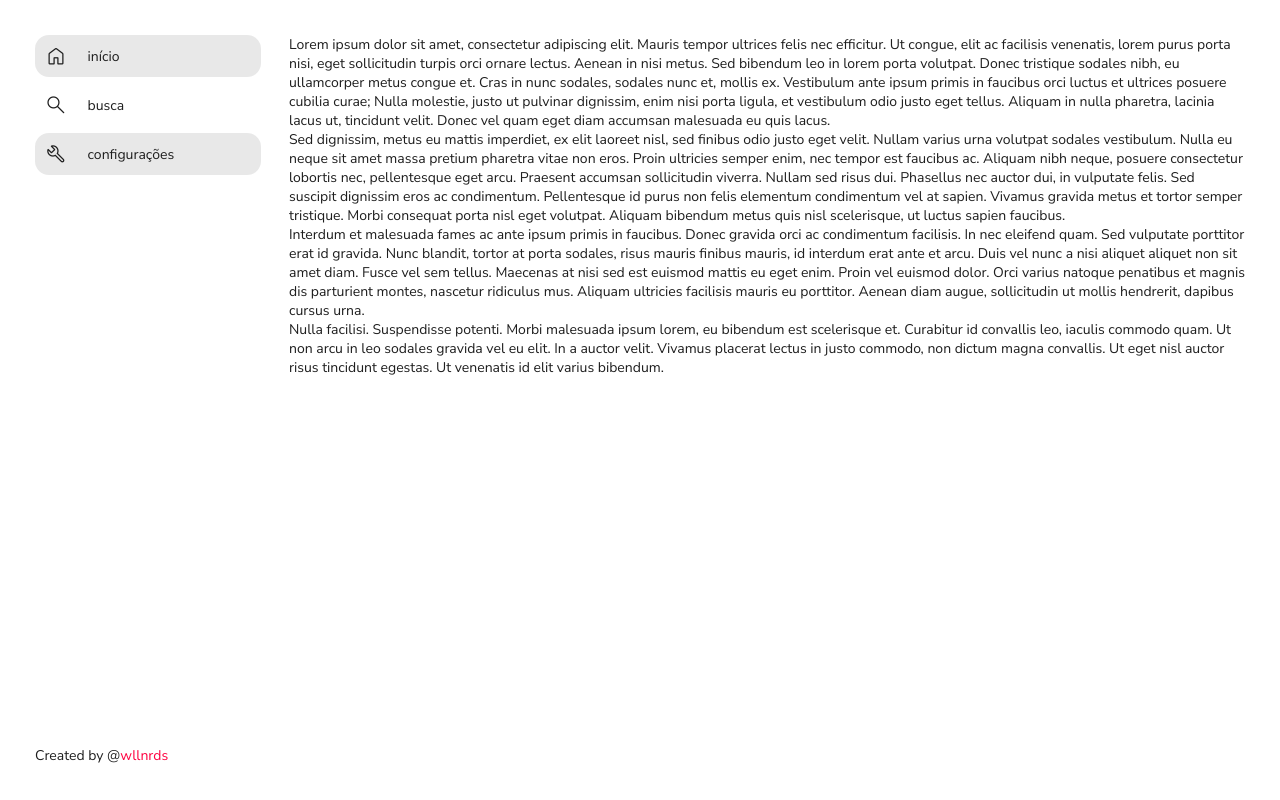
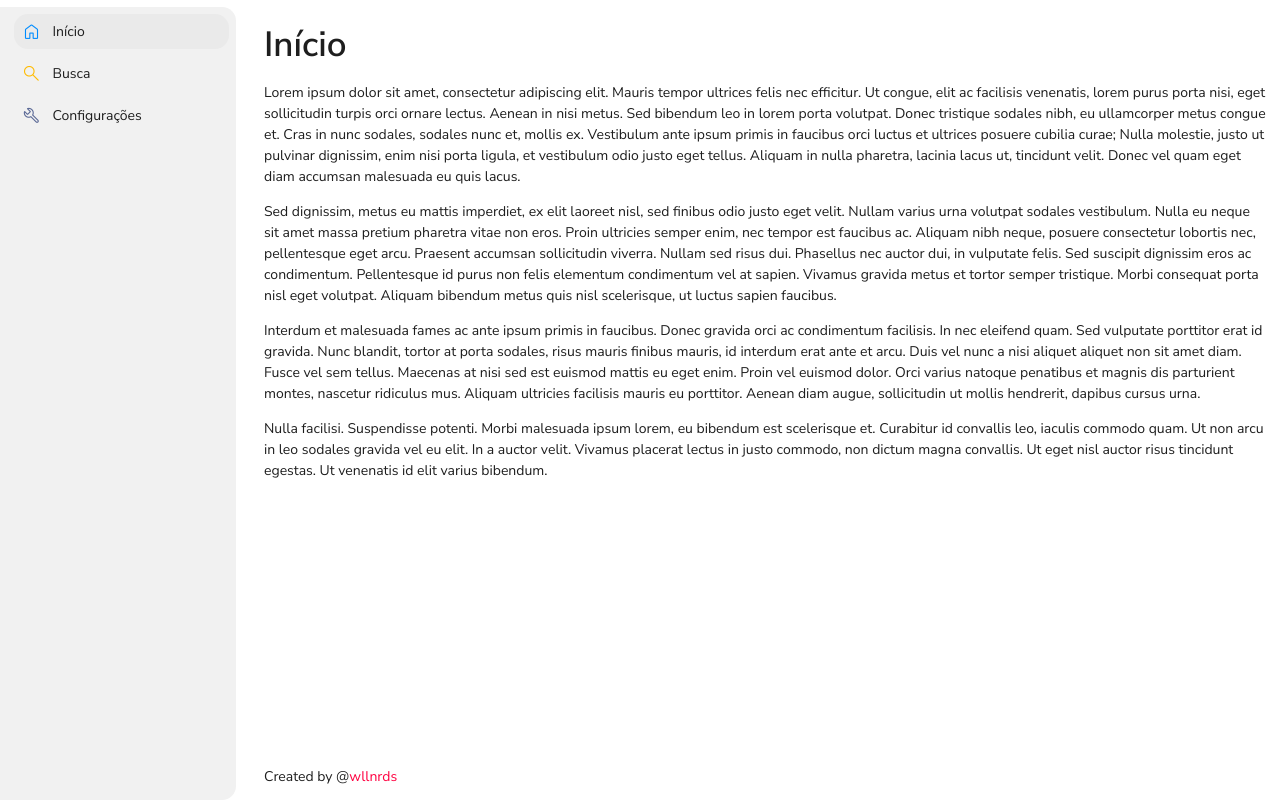
Before and after one commit to walmeidaw/dot3det, a Next.js app: page / in a window 1280 px wide. Built offline with nearby package versions, Linux system fonts and the light colour scheme.

Commit message:
Melhorias
- redesign do menu
- alterações da titlebar na PWA no modo control

```diff
--- a/app/layout.js
+++ b/app/layout.js
@@ -27,13 +27,14 @@ export default function RootLayout({ children }) {
       <body>
         <PushNotification />
         <div className={ classes.Layout }>
+          <aside className={ classes.Bar }>🐲</aside>
           <Menu />
           <main className={ classes.Main }>
             <div className={ classes.Content }>
               {children}
             </div>
+            <footer className={ classes.Footer }>Created by @<Link href="https://twitter.com/wllnrds">wllnrds</Link></footer>
           </main>
-          <footer className={ classes.Footer }>Created by @<Link href="https://twitter.com/wllnrds">wllnrds</Link></footer>
         </div>
       </body>
     </html>
--- a/app/layout.module.scss
+++ b/app/layout.module.scss
@@ -1,31 +1,70 @@
 .Layout {
 	display: grid;
-	grid-template-columns: minmax(1cm, 4rem) 1fr;
+	grid-template-columns: auto 1fr;
 	grid-template-rows: 1fr;
 	grid-template-areas:
-		"menu main"
-		"footer footer";
+		"menu main";
 
 	gap: 1rem;
 	grid-auto-flow: column dense;
-	height: 100%;
-	margin: auto;
-	padding: 2rem;
+	height: calc( 100% - var(--space) ) ;
 	width: 100%;
+
+	margin: var(--space) auto 0 auto;
 
 	.Main {
 		padding: var(--space);
 		grid-area: main;
 		overflow: auto;
+		display: flex;
+		flex-direction: column;
 	}
 
 	.Content{
-		// nada aqui ainda
+		flex: 1;
+		padding: var(--space);
+
+		h1{
+			font-size: 2.5rem;
+			margin-bottom: 1rem;
+		}
+
+		p{
+			font-size: 1rem;
+			line-height: 1.5;
+			margin-bottom: calc( var(--space)*2 );
+		}
 	}
 
 	.Footer{
 		grid-area: footer;
 		padding: var(--space);
+	}
+
+	@media (display-mode: window-controls-overlay){
+		margin-top: calc( env(titlebar-area-height, 33px) + var(--space) );
+		height: calc( 100% - env(titlebar-area-height, 33px ) - var(--space) ) ;
+	}
+}
+
+.Bar{
+	display: none;
+
+	@media (display-mode: window-controls-overlay) {
+		position: fixed;
+		background: rgb(var(--main-two-rgb));
+
+		display: flex;
+		align-items: center;
+		padding: var(--space);
+
+		left: env(titlebar-area-x, 0);
+		top: env(titlebar-area-y, 0);
+
+		width: env(titlebar-area-width, 100%);
+		height: env(titlebar-area-height, 33px);
+
+		color: rgb(var(--contrast-rgb));
 	}
 }
 
@@ -34,11 +73,11 @@
 	/* Muito cumprido */
 	@media screen and (max-width:500px) {
 		.Layout {
+			gap: 0;
 			grid-template-columns: 1fr;
-			grid-template-rows: 1fr minmax(1cm, 4rem) auto;
+			grid-template-rows: 1fr auto;
 			grid-template-areas:
 				"main"
-				"footer"
 				"menu";
 		}
 	}
@@ -47,19 +86,22 @@
 /* Largo */
 @media not all and (max-width: 100vh) {
 	.Layout {
-		grid-template-columns: minmax(1cm, 4rem) 1fr;
+		grid-template-columns: auto 1fr;
 		grid-template-areas:
-			"menu main"
-			"footer footer";
+			"menu main";
 	}
 
 	/* Muito largo */
 	@media screen and (min-width:800px) {
 		.Layout {
-			grid-template-columns: minmax(240px, 4rem) 1fr;
 			grid-template-areas:
-				"menu main"
-				"footer footer";
+				"menu main";
+		}
+	}
+
+	@media screen and (min-width: 1600px){
+		.Layout {
+			grid-template-columns: minmax( 240px, 4rem ) 1fr;
 		}
 	}
 }
--- a/app/menu/menu.js
+++ b/app/menu/menu.js
@@ -6,17 +6,67 @@ import { usePathname } from 'next/navigation'
 import { useEffect, useState } from 'react';
 
 export default function Menu(){
+    const [ touchStart, setStart ] = useState({ x : 0 , y : 0 })
+    const [ touchEnd, setEnd ] = useState({ x : 0 , y : 0 })
+    const [ minimize, setMinimize ] = useState( false )
+
+    function touchStartEvent( event ){
+        const touch = event.changedTouches[0]
+        const points = {
+            x: touch.clientX,
+            y: touch.clientY
+        }
+
+        setStart(points)
+    }
+
+    function touchEndEvent( event ){
+        const touch = event.changedTouches[0]
+        const points = {
+            x: touch.clientX,
+            y: touch.clientY
+        }
+        setEnd(points)
+    }
+
+    function handleGesture(){
+        // Swipe Right
+        if( touchEnd.x > touchStart.x ){
+            if( minimize ){
+                setMinimize( false )
+            }
+            return;
+        }
+
+        // Swipe Left
+        if( touchEnd.x < touchStart.x ){
+            if( !minimize ){
+                setMinimize( true )
+            }
+            return;
+        }
+    }
+
+    useEffect(()=>{
+        handleGesture()
+    }, [touchEnd])
+
+    function toogleMenu(){
+        if( minimize ){
+            setMinimize( false )
+        }
+    }
 
     return (
-        <aside className={ classes.Tab }>
-            <Item icon={ `home` } href='/'>início</Item>
-            <Item icon={ `search` } href='/open'>busca</Item>
-            <Item icon={ `build` } href='/'>configurações</Item>
+        <aside className={ `${ classes.Tab }${ minimize ? ` ${ classes.minimize }` : '' }` } onTouchStart={ touchStartEvent } onTouchEnd={ touchEndEvent } onClick={ toogleMenu }>
+            <Item icon={ `home` } href='/' color={ `#008cff` }>Início</Item>
+            <Item icon={ `search` } href='/busca' color={ `#ffbb00` }>Busca</Item>
+            <Item icon={ `build` } href='/configuracoes' color={ `#5b6996` }>Configurações</Item>
         </aside>
     )
 }
 
-function Item({ icon = `extension`, href = `/`, children }){
+function Item({ icon = `extension`, href = `/`, children, color }){
     const pathname = usePathname();
     const [computedClasses, setComputedClasses] = useState( [ classes.Item ].join(' ') )
 
@@ -28,9 +78,15 @@ function Item({ icon = `extension`, href = `/`, children }){
         }
     },[pathname, href])
 
+    let style = {}
+
+    if( color ){
+        style = { color }
+    }
+
     return (
-        <Link href={ href } className={ computedClasses } title={ pathname }>
-            <span className={`material-symbols-rounded ${ classes.Icon }`}>{ icon }</span>
+        <Link href={ href } className={ computedClasses } title={ children }>
+            <span className={`material-symbols-rounded ${ classes.Icon }`} style={ style }>{ icon }</span>
             <span className={ classes.Label }>{ children }</span>
         </Link>
     )
--- a/app/menu/menu.module.scss
+++ b/app/menu/menu.module.scss
@@ -5,36 +5,42 @@
     font-size: 1rem;
     display: flex;
     gap: var(--space);
-    padding: var(--space);
+    padding: var(--space) var(--space) var(--space) calc( var(--space) * 2 );
     flex-direction: column;
 
-    // background-color: rgba(var(--foreground-rgb), 6%);
-    border-radius: var(--border-radius);
+    background-color: rgba(var(--foreground-rgb), 6%);
+    border-radius: 0 var(--border-radius) var(--border-radius) 0;
 
     .Item {
         display: flex;
         max-width: 100%;
         gap: 0;
         border-radius: var(--border-radius);
+        overflow: hidden;
+        white-space: nowrap;
 
         .Icon{
             display: flex;
             align-items: center;
             justify-content: center;
             // background-color: rgba(var(--main-one-opaque-rgb), 100%);
-            // color: rgb(var(--contrast-rgb));
-
+            // color: rgb(var(--main-one-rgb));
             color: rgb(var(--foreground-rgb));
             aspect-ratio: 1/1;
             padding: .75rem;
             border-radius: var(--border-radius);
-            max-width: 3rem;
-            height: 3rem;
+            max-width: 2.5rem;
+            height: 2.5rem;
             overflow: hidden;
             transition: background 300ms linear;
+            font-size: 1.5rem;
         }
 
-        &:hover, &:focus, &.Active{
+        &:active, &.Active{
+            background-color: rgba(var(--foreground-rgb), 3%);
+        }
+
+        &:hover, &:focus{
             .Icon{
                 // background-color: rgba(var(--main-one-rgb), 100%);
             }
@@ -43,20 +49,28 @@
                 // background-color: rgba(var(--main-one-opaque-rgb), 50%);
             }
 
-            background-color: rgba(var(--foreground-rgb), 10%);
-        }
-
-        &:active{
-            background-color: rgba(var(--foreground-rgb), 15%);
+            background-color: rgba(var(--foreground-rgb), 7%);
         }
 
         .Label{
-            display: none;
+            width: 0px;
+            padding: 0;
+
+            display: flex;
+            align-items: center;
+            justify-content: flex-start;
+
             color: rgb(var(--foreground-rgb));
             flex: 1;
-            padding: 0.75rem;
             border-radius: var(--border-radius);
-            transition: background-color 300ms linear;
+
+            opacity: 0;
+
+            transition:
+                background-color 300ms,
+                width 600ms,
+                opacity 400ms,
+                padding 600ms cubic-bezier(1,0,1,0);
         }
     }
 }
@@ -66,9 +80,9 @@
 	/* Muito cumprido */
 	@media screen and (max-width:500px) {
         .Tab {
+            border-radius: 0;
             flex-direction: row;
             justify-content: center;
-            background-color: rgba(var(--foreground-rgb), 10%);
             position: sticky;
         }
 	}
@@ -81,13 +95,22 @@
     }
 
 	/* Muito largo */
-	@media screen and (min-width:800px) {
+	@media screen and (min-width:700px) {
         .Tab{
-            .Item{
-                .Label{
-                    display: flex;
-                    align-items: center;
-                    justify-content: flex-start;
+            &:not(.minimize){
+                .Item{
+                    .Label{
+                        width: clamp( 4rem, 180px, 240px );
+                        padding: 0.25rem;
+
+                        opacity: 1;
+
+                        transition:
+                            background-color 300ms,
+                            width 600ms,
+                            opacity 400ms,
+                            padding 600ms cubic-bezier(0,1,0,1);
+                    }
                 }
             }
         }
--- a/app/page.js
+++ b/app/page.js
@@ -1,11 +1,15 @@
 export default function Page({ params }) {
-  return <>
-    <p>Lorem ipsum dolor sit amet, consectetur adipiscing elit. Mauris tempor ultrices felis nec efficitur. Ut congue, elit ac facilisis venenatis, lorem purus porta nisi, eget sollicitudin turpis orci ornare lectus. Aenean in nisi metus. Sed bibendum leo in lorem porta volutpat. Donec tristique sodales nibh, eu ullamcorper metus congue et. Cras in nunc sodales, sodales nunc et, mollis ex. Vestibulum ante ipsum primis in faucibus orci luctus et ultrices posuere cubilia curae; Nulla molestie, justo ut pulvinar dignissim, enim nisi porta ligula, et vestibulum odio justo eget tellus. Aliquam in nulla pharetra, lacinia lacus ut, tincidunt velit. Donec vel quam eget diam accumsan malesuada eu quis lacus.</p>
-
-    <p>Sed dignissim, metus eu mattis imperdiet, ex elit laoreet nisl, sed finibus odio justo eget velit. Nullam varius urna volutpat sodales vestibulum. Nulla eu neque sit amet massa pretium pharetra vitae non eros. Proin ultricies semper enim, nec tempor est faucibus ac. Aliquam nibh neque, posuere consectetur lobortis nec, pellentesque eget arcu. Praesent accumsan sollicitudin viverra. Nullam sed risus dui. Phasellus nec auctor dui, in vulputate felis. Sed suscipit dignissim eros ac condimentum. Pellentesque id purus non felis elementum condimentum vel at sapien. Vivamus gravida metus et tortor semper tristique. Morbi consequat porta nisl eget volutpat. Aliquam bibendum metus quis nisl scelerisque, ut luctus sapien faucibus.</p>
-
-    <p>Interdum et malesuada fames ac ante ipsum primis in faucibus. Donec gravida orci ac condimentum facilisis. In nec eleifend quam. Sed vulputate porttitor erat id gravida. Nunc blandit, tortor at porta sodales, risus mauris finibus mauris, id interdum erat ante et arcu. Duis vel nunc a nisi aliquet aliquet non sit amet diam. Fusce vel sem tellus. Maecenas at nisi sed est euismod mattis eu eget enim. Proin vel euismod dolor. Orci varius natoque penatibus et magnis dis parturient montes, nascetur ridiculus mus. Aliquam ultricies facilisis mauris eu porttitor. Aenean diam augue, sollicitudin ut mollis hendrerit, dapibus cursus urna.</p>
-
-    <p>Nulla facilisi. Suspendisse potenti. Morbi malesuada ipsum lorem, eu bibendum est scelerisque et. Curabitur id convallis leo, iaculis commodo quam. Ut non arcu in leo sodales gravida vel eu elit. In a auctor velit. Vivamus placerat lectus in justo commodo, non dictum magna convallis. Ut eget nisl auctor risus tincidunt egestas. Ut venenatis id elit varius bibendum.</p>
-  </>;
+  return (
+    <section>
+      <header>
+        <h1>Início</h1>
+      </header>
+      <article>
+        <p>Lorem ipsum dolor sit amet, consectetur adipiscing elit. Mauris tempor ultrices felis nec efficitur. Ut congue, elit ac facilisis venenatis, lorem purus porta nisi, eget sollicitudin turpis orci ornare lectus. Aenean in nisi metus. Sed bibendum leo in lorem porta volutpat. Donec tristique sodales nibh, eu ullamcorper metus congue et. Cras in nunc sodales, sodales nunc et, mollis ex. Vestibulum ante ipsum primis in faucibus orci luctus et ultrices posuere cubilia curae; Nulla molestie, justo ut pulvinar dignissim, enim nisi porta ligula, et vestibulum odio justo eget tellus. Aliquam in nulla pharetra, lacinia lacus ut, tincidunt velit. Donec vel quam eget diam accumsan malesuada eu quis lacus.</p>
+        <p>Sed dignissim, metus eu mattis imperdiet, ex elit laoreet nisl, sed finibus odio justo eget velit. Nullam varius urna volutpat sodales vestibulum. Nulla eu neque sit amet massa pretium pharetra vitae non eros. Proin ultricies semper enim, nec tempor est faucibus ac. Aliquam nibh neque, posuere consectetur lobortis nec, pellentesque eget arcu. Praesent accumsan sollicitudin viverra. Nullam sed risus dui. Phasellus nec auctor dui, in vulputate felis. Sed suscipit dignissim eros ac condimentum. Pellentesque id purus non felis elementum condimentum vel at sapien. Vivamus gravida metus et tortor semper tristique. Morbi consequat porta nisl eget volutpat. Aliquam bibendum metus quis nisl scelerisque, ut luctus sapien faucibus.</p>
+        <p>Interdum et malesuada fames ac ante ipsum primis in faucibus. Donec gravida orci ac condimentum facilisis. In nec eleifend quam. Sed vulputate porttitor erat id gravida. Nunc blandit, tortor at porta sodales, risus mauris finibus mauris, id interdum erat ante et arcu. Duis vel nunc a nisi aliquet aliquet non sit amet diam. Fusce vel sem tellus. Maecenas at nisi sed est euismod mattis eu eget enim. Proin vel euismod dolor. Orci varius natoque penatibus et magnis dis parturient montes, nascetur ridiculus mus. Aliquam ultricies facilisis mauris eu porttitor. Aenean diam augue, sollicitudin ut mollis hendrerit, dapibus cursus urna.</p>
+        <p>Nulla facilisi. Suspendisse potenti. Morbi malesuada ipsum lorem, eu bibendum est scelerisque et. Curabitur id convallis leo, iaculis commodo quam. Ut non arcu in leo sodales gravida vel eu elit. In a auctor velit. Vivamus placerat lectus in justo commodo, non dictum magna convallis. Ut eget nisl auctor risus tincidunt egestas. Ut venenatis id elit varius bibendum.</p>
+      </article>
+    </section>
+  )
 }
```
Also changed, not shown: app/busca/page.js (added, +14 -0 lines), app/configuracoes/page.js (added, +7 -0 lines), app/open/page.js (deleted, +0 -10 lines), 2 other files (tests, documents, lock files or other folders).
